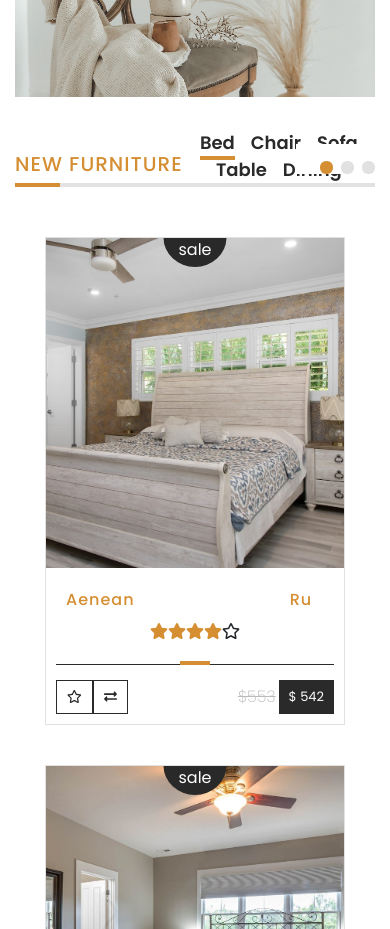
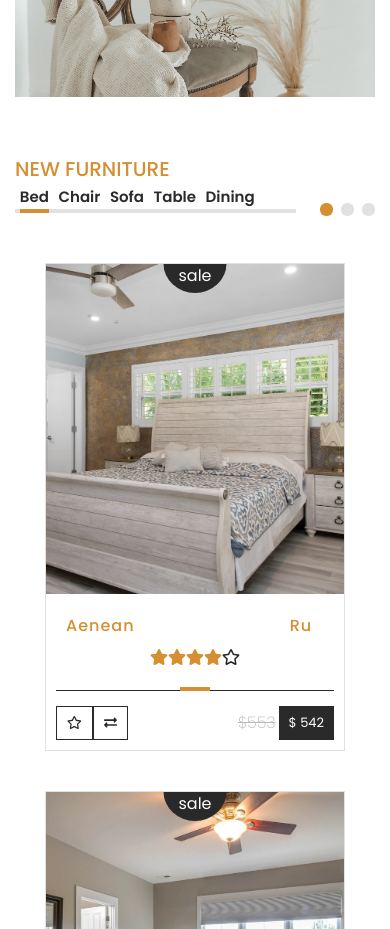
Before and after one commit to iMdPd/reactTeamProject, a React (Create React App) app: page / in a window 390 px wide. Shown: the part 1400-2329 px from the top of the page. Built offline with nearby package versions, Linux system fonts and the light colour scheme.

Commit message:
correct media query for NewFuniture

```diff
--- a/src/components/features/NewFurniture/NewFurniture.module.scss
+++ b/src/components/features/NewFurniture/NewFurniture.module.scss
@@ -101,12 +101,94 @@
       }
     }
   }
+}
 
-  .productsContainer {
-    transition: all 0.25s;
-  }
+@media (max-width: 369px) {
+  .root {
+    .panelBar {
+      .heading {
+        h3 {
+          letter-spacing: 0;
+          line-height: 80px;
+        }
+      }
 
-  .fade {
-    opacity: 0;
+      .menu {
+        position: absolute;
+        display: flex;
+        max-width: 280px;
+        ul {
+          li {
+            margin: 0 0.15rem;
+
+            a {
+              font-size: 14px;
+            }
+          }
+        }
+      }
+      .dots {
+        top: 42px;
+        ul {
+          padding: 0;
+        }
+      }
+    }
   }
 }
+
+@media (min-width: 370px) and (max-width: 577px) {
+  .root {
+    .panelBar {
+      .heading {
+        h3 {
+          letter-spacing: 0;
+          line-height: 80px;
+        }
+      }
+
+      .menu {
+        position: absolute;
+        display: flex;
+        max-width: 480px;
+        ul {
+          li {
+            margin: 0 0.3rem;
+
+            a {
+              font-size: 15px;
+            }
+          }
+        }
+      }
+      .dots {
+        top: 42px;
+      }
+    }
+  }
+}
+
+@media (min-width: 578px) and (max-width: 768px) {
+.root {
+  .panelBar {
+    .heading {
+      h3 {
+        letter-spacing: 0;
+      }
+    }
+
+    .menu {
+      max-width: 280px;
+      ul {
+        li {
+          margin: 0 0.3rem;
+
+          a {
+            font-size: 15px;
+          }
+        }
+      }
+    }
+    }
+  }
+}
```
